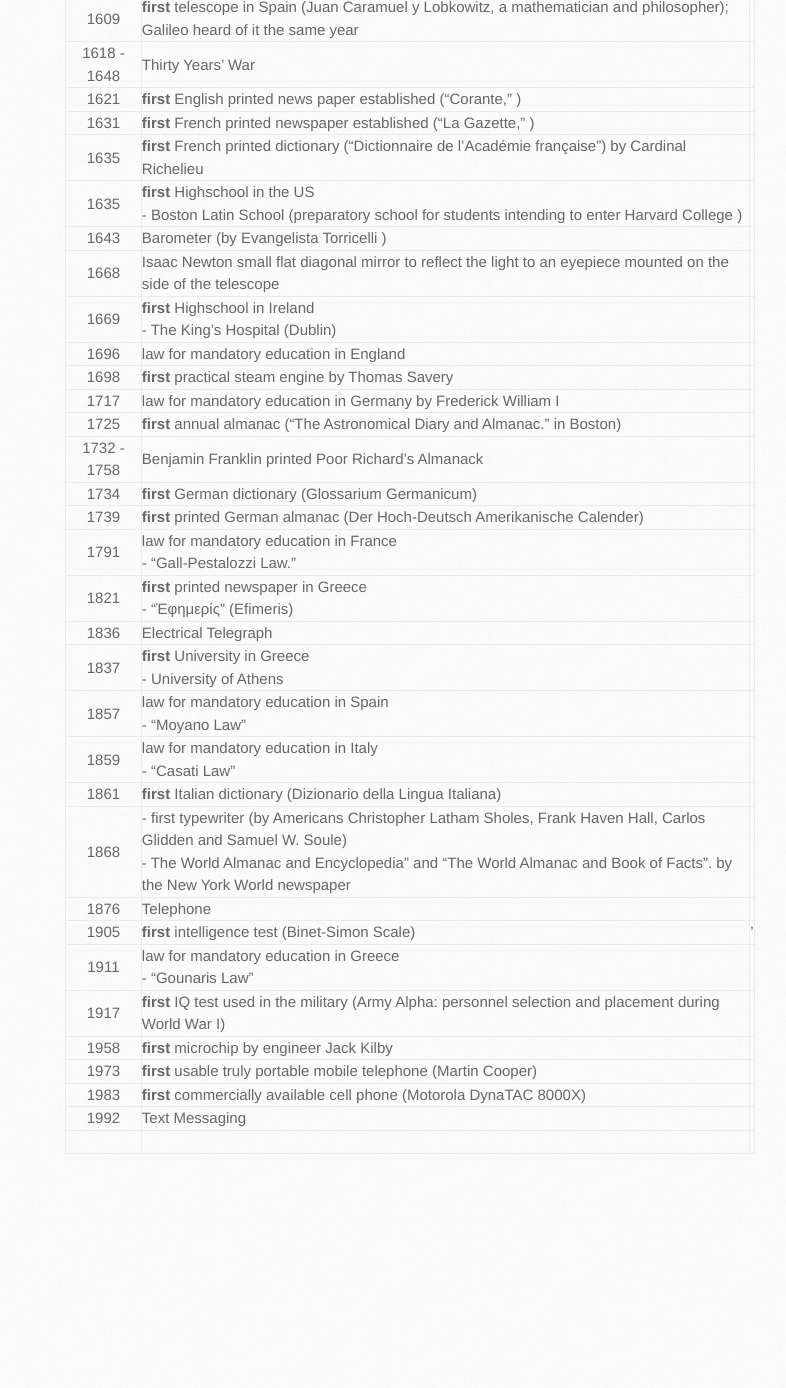
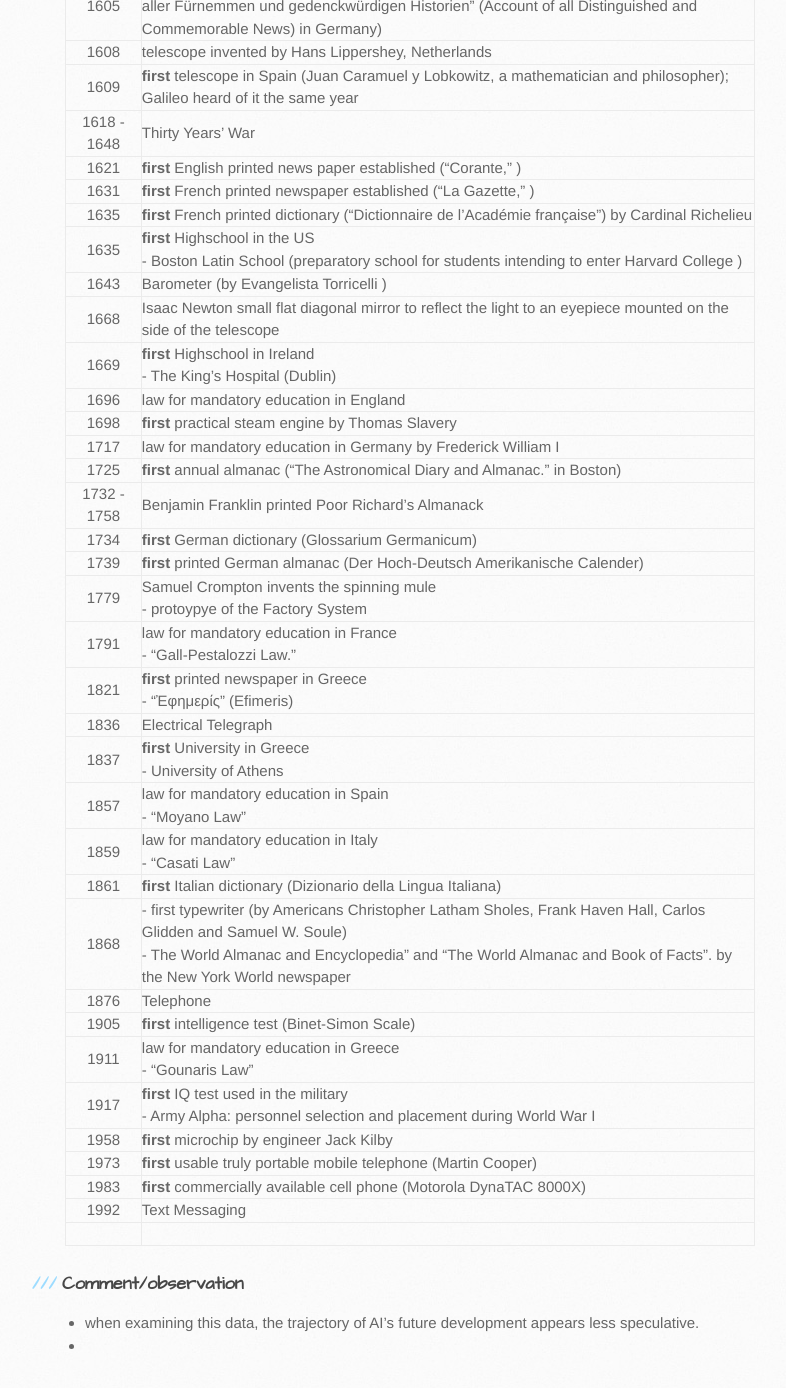
Before and after one commit to trumpfheller/trumpfheller.github.io, a Jekyll site: the page built from epistemologicalTree.md, in a window 1280 px wide and 1400 px high, scrolled down 4415 px. Shown: the top 1388 px of the window, without its empty margins (95-881 px from the left). Built offline with Jekyll 4.4.1, drawn with Linux system fonts in a browser that asks for light colours; before the commit the page ends 5592 px from its top, so only the background shows below that; some of the changed text lies outside the part shown.

Commit message:
Add files via upload

```diff
--- a/epistemologicalTree.md
+++ b/epistemologicalTree.md
@@ -95,12 +96,13 @@
 | 1668 | Isaac Newton small flat diagonal mirror to reflect the light to an eyepiece mounted on the side of the telescope |
 | 1669 | **first** Highschool in Ireland<br>- The King's Hospital (Dublin) |
 | 1696 | law for mandatory education in England |
-| 1698 | **first** practical steam engine by Thomas Savery |
+| 1698 | **first** practical steam engine by Thomas Slavery |
 | 1717 | law for mandatory education in Germany by Frederick William I|
 | 1725 | **first** annual almanac ("The Astronomical Diary and Almanac." in Boston) |
 | 1732 - 1758 | Benjamin Franklin printed Poor Richard's Almanack |
 | 1734 | **first** German dictionary (Glossarium Germanicum) |
 | 1739 | **first** printed German almanac (Der Hoch-Deutsch Amerikanische Calender) |
+| 1779 | Samuel Crompton invents the spinning mule<br>- protoypye of the Factory System|
 | 1791 | law for mandatory education in France<br>- "Gall-Pestalozzi Law."|
 | 1821 | **first** printed newspaper in Greece<br>- "Ἐφημερίς" (Efimeris) |
 | 1836 | Electrical Telegraph |
@@ -110,11 +112,16 @@
 | 1861 | **first** Italian dictionary (Dizionario della Lingua Italiana) |
 | 1868 | - first typewriter (by Americans Christopher Latham Sholes, Frank Haven Hall, Carlos Glidden and Samuel W. Soule)<br>- The World Almanac and Encyclopedia" and "The World Almanac and Book of Facts". by the New York World newspaper |
 | 1876 | Telephone |
-| 1905 | **first** intelligence test (Binet-Simon Scale) |'
+| 1905 | **first** intelligence test (Binet-Simon Scale) |
 | 1911 | law for mandatory education in Greece<br>- "Gounaris Law"|
-| 1917 | **first** IQ test used in the military (Army Alpha: personnel selection and placement during World War I) |
+| 1917 | **first** IQ test used in the military<br>- Army Alpha: personnel selection and placement during World War I |
 | 1958 | **first** microchip by engineer Jack Kilby |
 | 1973 | **first** usable truly portable mobile telephone (Martin Cooper) |
 | 1983 | **first** commercially available cell phone (Motorola DynaTAC 8000X) |
 | 1992 | Text Messaging  |
 |  |  |
+
+### Comment/observation
+
+- when examining this data, the trajectory of AI's future development appears less speculative.
+-
```
Also changed, not shown: other parts of epistemologicalTree.md (+1 -0 lines).
